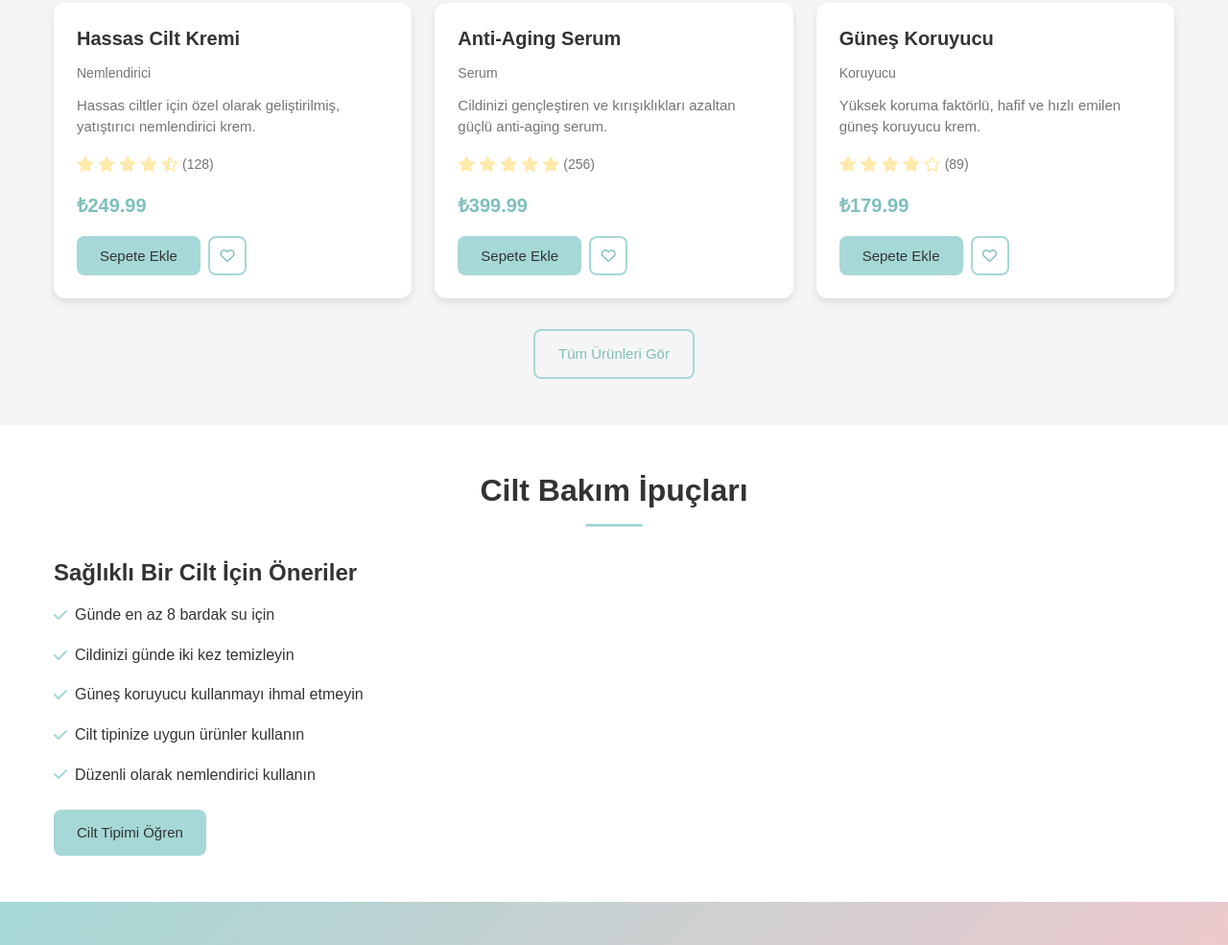
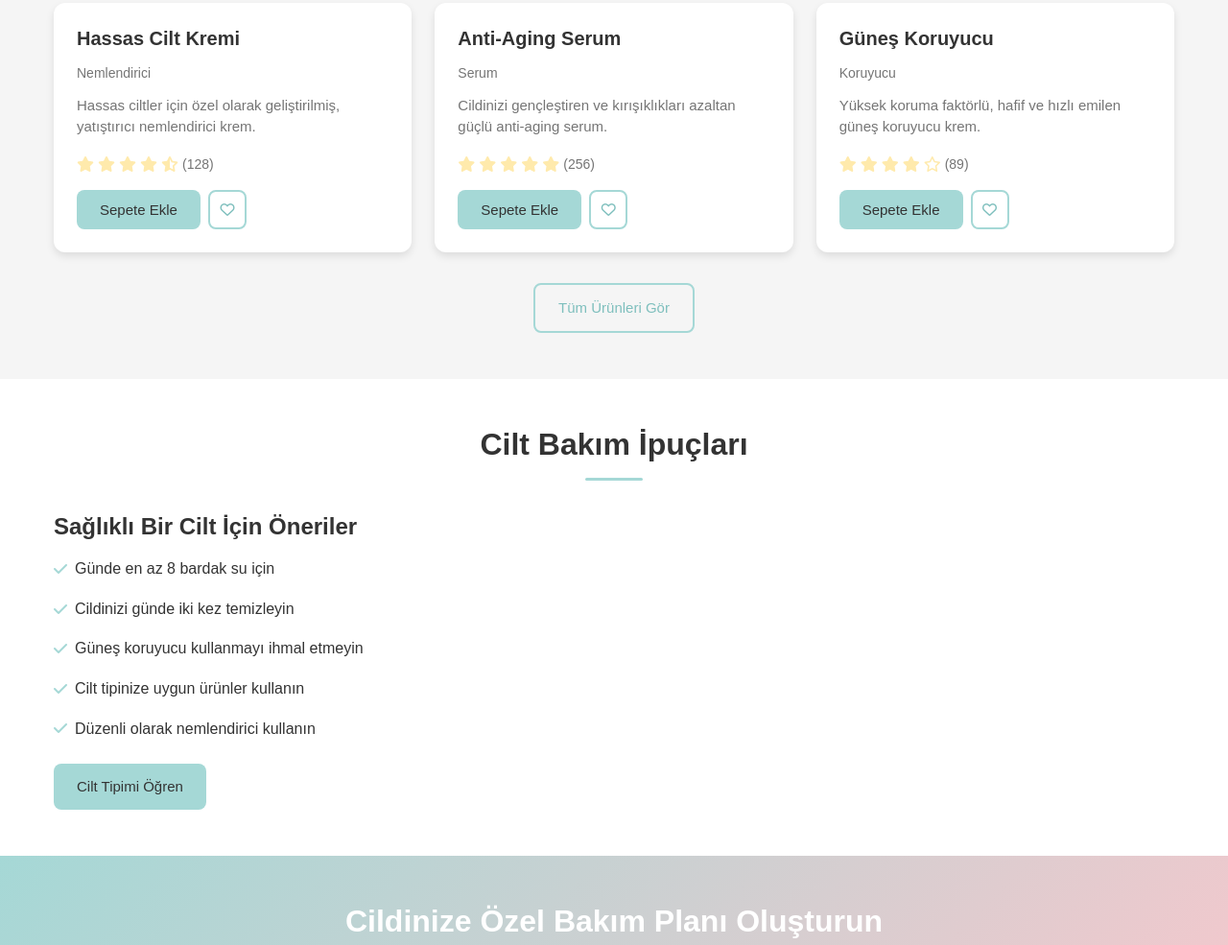
Before and after one commit to omerserrdar/FiveByte-Projesi, a plain HTML site: page dermatoloji-website/index.html in a window 1280 px wide. Shown: the part 913-1898 px from the top of the page at 96% size. Drawn offline with Linux system fonts and the light colour scheme.

Commit message:
Update index.html
güncelleme

```diff
--- a/dermatoloji-website/index.html
+++ b/dermatoloji-website/index.html
@@ -91,9 +91,6 @@
                             <i class="fas fa-star-half-alt"></i>
                             <span>(128)</span>
                         </div>
-                        <div class="product-price">
-                            <span class="price">₺249.99</span>
-                        </div>
                         <div class="product-actions">
                             <button class="btn btn-primary">Sepete Ekle</button>
                             <button class="btn btn-outline add-favorite">
@@ -116,9 +113,6 @@
                             <i class="fas fa-star"></i>
                             <span>(256)</span>
                         </div>
-                        <div class="product-price">
-                            <span class="price">₺399.99</span>
-                        </div>
                         <div class="product-actions">
                             <button class="btn btn-primary">Sepete Ekle</button>
                             <button class="btn btn-outline add-favorite">
@@ -139,9 +133,6 @@
                             <i class="fas fa-star"></i>
                             <i class="far fa-star"></i>
                             <span>(89)</span>
-                        </div>
-                        <div class="product-price">
-                            <span class="price">₺179.99</span>
                         </div>
                         <div class="product-actions">
                             <button class="btn btn-primary">Sepete Ekle</button>
```
